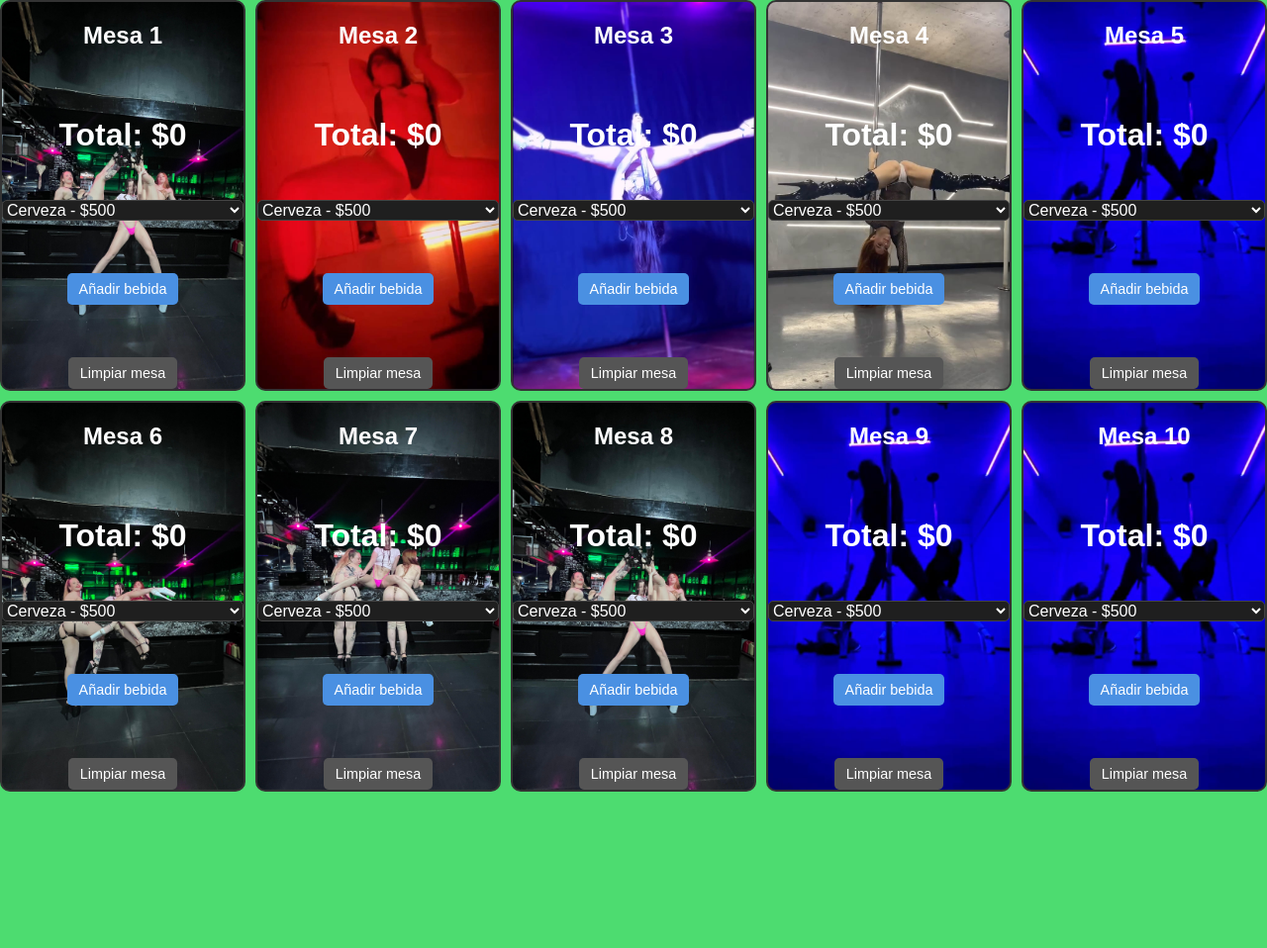
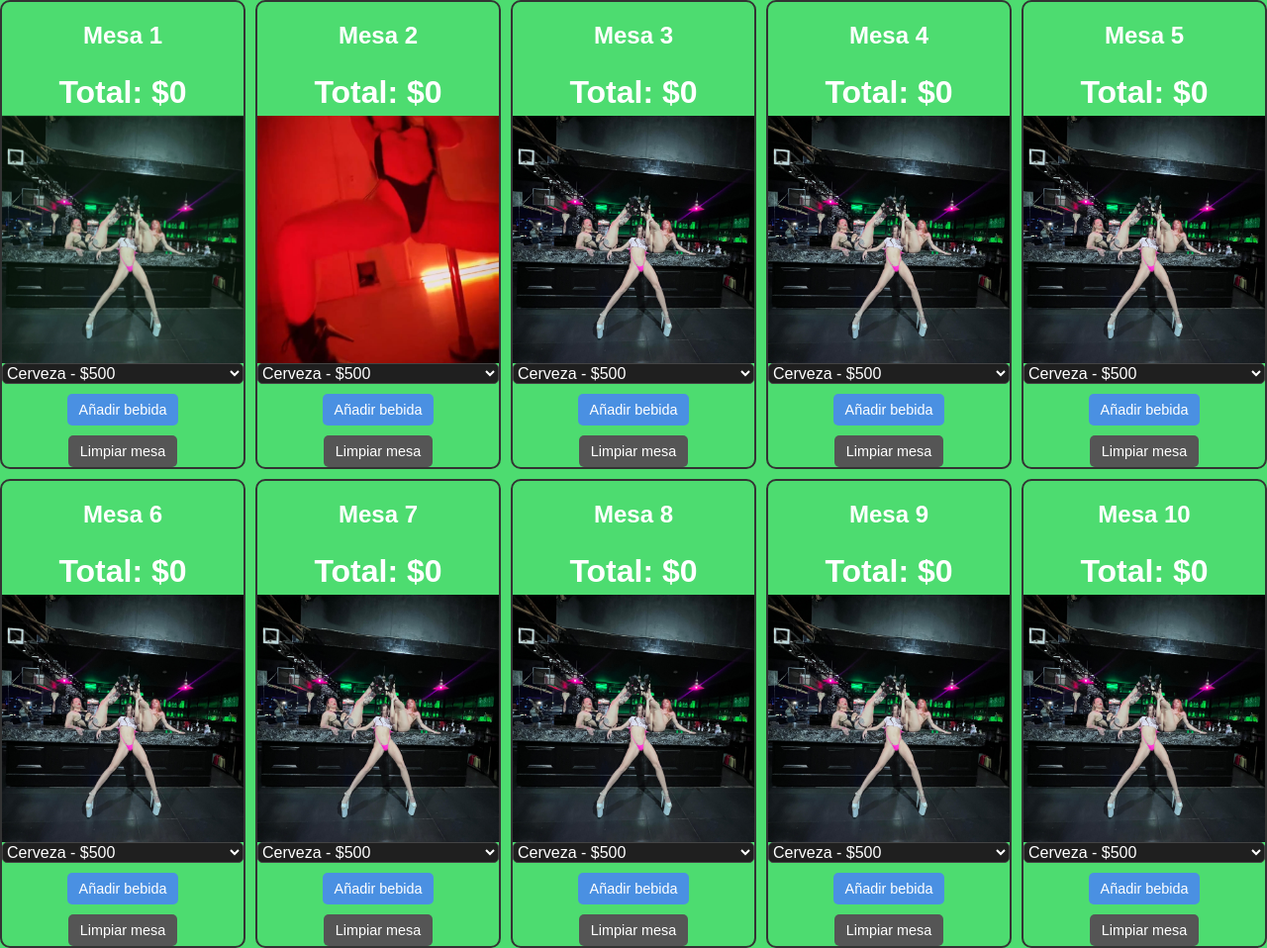
Before and after one commit to CarlosDanielBenitez/input-boliche, a plain HTML site: page index.html in a window 1280 px wide. Shown: the whole page at 99% size. Before the commit the page ends 800 px from the top, so only its background shows below. Drawn offline with Linux system fonts and the light colour scheme.

Commit message:
second commit

```diff
--- a/index.html
+++ b/index.html
@@ -11,6 +11,7 @@
         <div class="mesa">
             <h2>Mesa 1</h2>
             <p class="total">Total: $<span id="total1">0</span></p>
+            <img id="current-image" src="./img/image-fondo-2.jpeg" alt="Imagen" />
             <select id="bebida1">
                 <option value="500">Cerveza - $500</option>
                 <option value="1000">Vino - $1000</option>
@@ -23,6 +24,8 @@
         <div class="mesa">
             <h2>Mesa 2</h2>
             <p class="total">Total: $<span id="total2">0</span></p>
+            <img id="current-image" src="./img/image-fondo-3.jpeg" alt="Imagen" />
+
             <select id="bebida2">
                 <option value="500">Cerveza - $500</option>
                 <option value="1000">Vino - $1000</option>
@@ -35,6 +38,8 @@
         <div class="mesa">
             <h2>Mesa 3</h2>
             <p  class="total">Total: $<span id="total3">0</span></p>
+            <img id="current-image" src="./img/image-fondo-2.jpeg" alt="Imagen" />
+
             <select id="bebida3">
                 <option value="500">Cerveza - $500</option>
                 <option value="1000">Vino - $1000</option>
@@ -46,6 +51,8 @@
         <div class="mesa">
             <h2>Mesa 4</h2>
             <p class="total">Total: $<span id="total4">0</span></p>
+            <img id="current-image" src="./img/image-fondo-2.jpeg" alt="Imagen" />
+
             <select id="bebida4">
                 <option value="500">Cerveza - $500</option>
                 <option value="1000">Vino - $1000</option>
@@ -57,6 +64,8 @@
         <div class="mesa">
             <h2>Mesa 5</h2>
             <p class="total">Total: $<span id="total5">0</span></p>
+            <img id="current-image" src="./img/image-fondo-2.jpeg" alt="Imagen" />
+
             <select id="bebida5">
                 <option value="500">Cerveza - $500</option>
                 <option value="1000">Vino - $1000</option>
@@ -68,6 +77,8 @@
         <div class="mesa">
             <h2>Mesa 6</h2>
             <p class="total">Total: $<span id="total6">0</span></p>
+            <img id="current-image" src="./img/image-fondo-2.jpeg" alt="Imagen" />
+
             <select id="bebida6">
                 <option value="500">Cerveza - $500</option>
                 <option value="1000">Vino - $1000</option>
@@ -79,6 +90,8 @@
         <div class="mesa">
             <h2>Mesa 7</h2>
             <p class="total">Total: $<span id="total7">0</span></p>
+            <img id="current-image" src="./img/image-fondo-2.jpeg" alt="Imagen" />
+
             <select id="bebida7">
                 <option value="500">Cerveza - $500</option>
                 <option value="1000">Vino - $1000</option>
@@ -90,6 +103,8 @@
         <div class="mesa">
             <h2>Mesa 8</h2>
             <p class="total">Total: $<span id="total8">0</span></p>
+            <img id="current-image" src="./img/image-fondo-2.jpeg" alt="Imagen" />
+
             <select id="bebida8">
                 <option value="500">Cerveza - $500</option>
                 <option value="1000">Vino - $1000</option>
@@ -101,6 +116,8 @@
         <div class="mesa">
             <h2>Mesa 9</h2>
             <p class="total">Total: $<span id="total9">0</span></p>
+            <img id="current-image" src="./img/image-fondo-2.jpeg" alt="Imagen" />
+
             <select id="bebida9">
                 <option value="500">Cerveza - $500</option>
                 <option value="1000">Vino - $1000</option>
@@ -112,6 +129,8 @@
         <div class="mesa">
             <h2>Mesa 10</h2>
             <p class="total">Total: $<span id="total10">0</span></p>
+            <img id="current-image" src="./img/image-fondo-2.jpeg" alt="Imagen" />
+
             <select id="bebida10">
                 <option value="500">Cerveza - $500</option>
                 <option value="1000">Vino - $1000</option>
--- a/script.js
+++ b/script.js
@@ -67,3 +67,28 @@ function cargarTotales() {
         }
     });
 }
+
+const images = [
+    './img/image-fondo-3.jpeg',
+    './img/image-fondo-4.jpeg',
+    './img/image-fondo-5.jpeg'
+
+];
+
+let currentIndex = 0;
+const imageElement = document.getElementById('current-image');
+
+function changeImage() {
+    // Cambia la opacidad para crear un efecto de desvanecimiento
+    imageElement.style.opacity = 0;
+
+    // Espera que termine la transición antes de cambiar la imagen
+    setTimeout(() => {
+        currentIndex = (currentIndex + 1) % images.length; // Cicla a la siguiente imagen
+        imageElement.src = images[currentIndex];
+        imageElement.style.opacity = 1; // Vuelve a mostrar la imagen
+    }, 500); // Debe coincidir con la duración de la transición en CSS
+}
+
+// Cambia la imagen cada 5 segundos
+setInterval(changeImage, 5000);
--- a/styles.css
+++ b/styles.css
@@ -43,50 +43,25 @@ body {
     flex-direction: column;
     justify-content: space-between;
 }
-.mesa:nth-child(1){
-    background-image: url("./img/image-fondo-2.jpeg");
+
+#image-container {
+    display: flex;               /* Usamos flexbox para centrar la imagen */
+    justify-content: center;     /* Centra la imagen horizontalmente */
+    align-items: center;         /* Centra la imagen verticalmente */
+    width: 100%;                 /* Ocupa todo el ancho del contenedor padre */
+    height: 250px;               /* Ajusta la altura según tus necesidades */
+    overflow: hidden;            /* Oculta cualquier parte de la imagen que se salga del contenedor */
+    position: relative;          /* Posicionamiento relativo para el contenido interno */
+    background-color: #f0f0f0;  /* Fondo opcional para visualizar mejor el área */
+    border-radius: 10px;
 }
 
-.mesa:nth-child(2){
-    background-image: url("./img/image-fondo-3.jpeg");
-}
+#current-image {
 
-.mesa:nth-child(3){
-    background-image: url("./img/image-fondo-4.jpeg");
-}
-
-.mesa:nth-child(4){
-    background-image: url("./img/image-fondo-5.jpeg");
-}
-
-.mesa:nth-child(5){
-    background-image: url("./img/image-fondo-6.jpeg");
-}
-
-.mesa:nth-child(6){
-    background-image: url("./img/image-fondo-7.jpeg");
-}
-
-.mesa:nth-child(7){
-    background-image: url("./img/image-fondo-8.jpeg");
-}
-
-
-.mesa:nth-child(8){
-    background-image: url("./img/image-fondo-2.jpeg");
-}
-
-.mesa:nth-child(9){
-    background-image: url("./img/image-fondo-1.jpeg");
-}
-
-.mesa:nth-child(9){
-    background-image: url("./img/image-fondo-6.jpeg");
-}
-
-
-.mesa:nth-child(10){
-    background-image: url("./img/image-fondo-6.jpeg");
+    width: 100%;                 /* La imagen ocupará todo el ancho del contenedor */
+    height: 250px;                /* La imagen ocupará todo el alto del contenedor */
+    object-fit: cover;           /* Mantiene la proporción de la imagen y la cubre completamente */
+    transition: opacity 0.5s ease-in-out; /* Transición suave al cambiar */
 }
 
 
```
